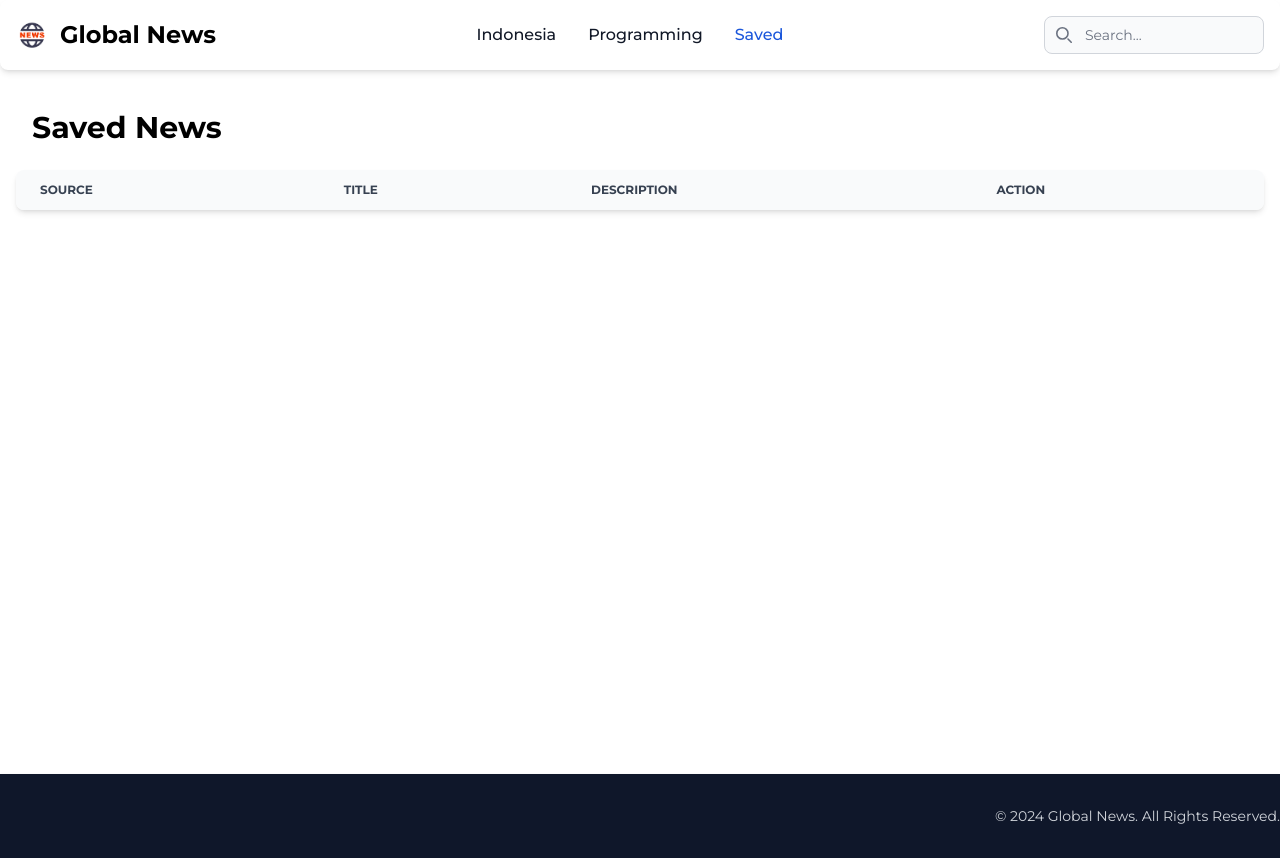
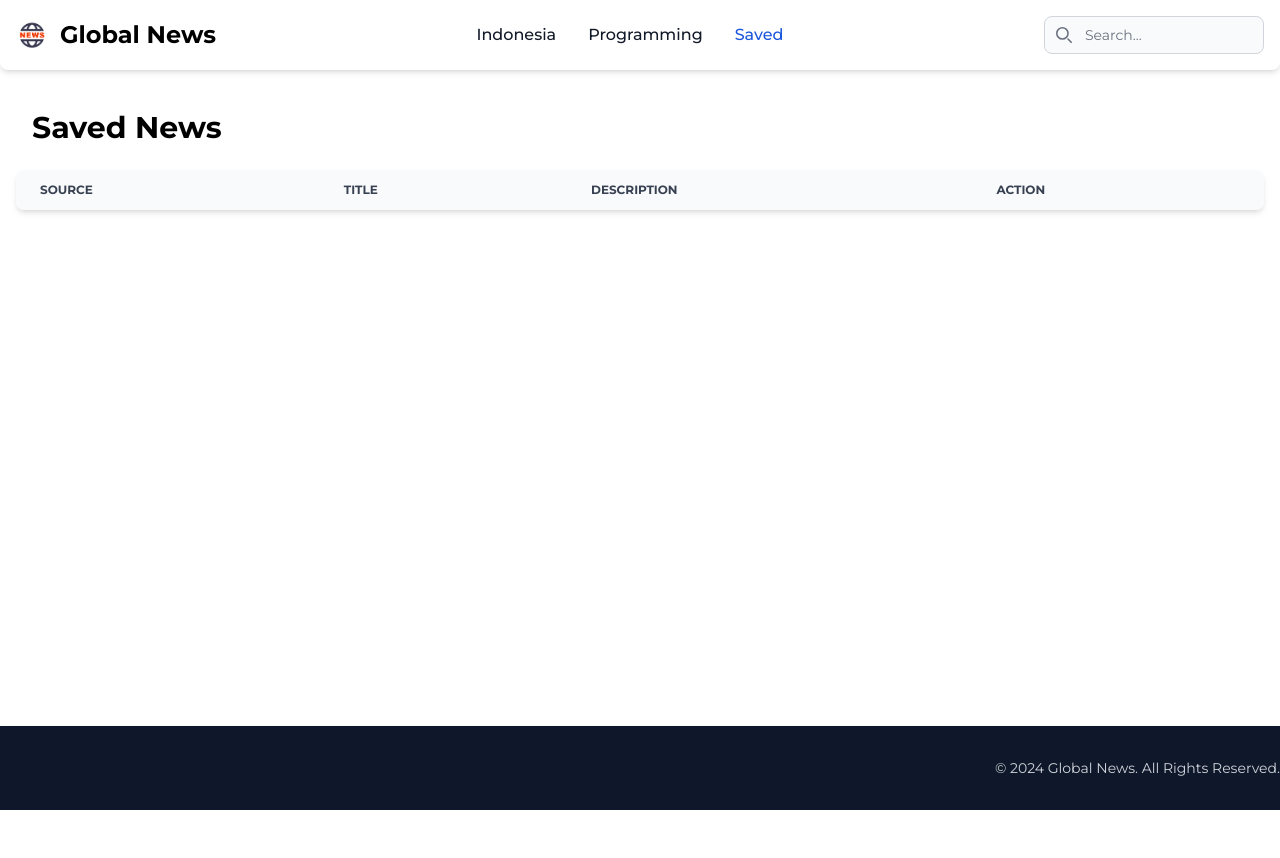
Before and after one commit to mhsetiawan/news-web-app, a React (Vite) app: page /saved in a window 1280 px wide. After the commit the page ends 810 px from the top, so only its background shows below. Built offline with nearby package versions, Linux system fonts and the light colour scheme; a web font is replaced by a local one.

Commit message:
fix footer position

```diff
--- a/src/pages/Root.jsx
+++ b/src/pages/Root.jsx
@@ -195,11 +195,13 @@ const Root = () => {
         </div>
       </nav>
 
-      <div className="h-[calc(100vh-6rem)]">
+      <div className="min-h-[calc(100vh-9rem)]">
         {navigation.state === "loading" ? <Loading /> : <Outlet />}
       </div>
 
-      <Footer />
+      <div>
+        <Footer />
+      </div>
     </>
   );
 };
--- a/src/pages/Saved.jsx
+++ b/src/pages/Saved.jsx
@@ -5,7 +5,7 @@ function Saved() {
   let savedNews = getSavedNews();
   const location = useLocation();
   return (
-    <div className="container mx-auto p-4">
+    <div className="container mx-auto p-4 mb-6">
       <h1 className="px-4 py-6 text-3xl font-bold">Saved News</h1>
       <div className="relative overflow-x-auto shadow-md sm:rounded-lg">
         <table className="w-full text-sm text-left rtl:text-right text-gray-500 dark:text-gray-400">
```
